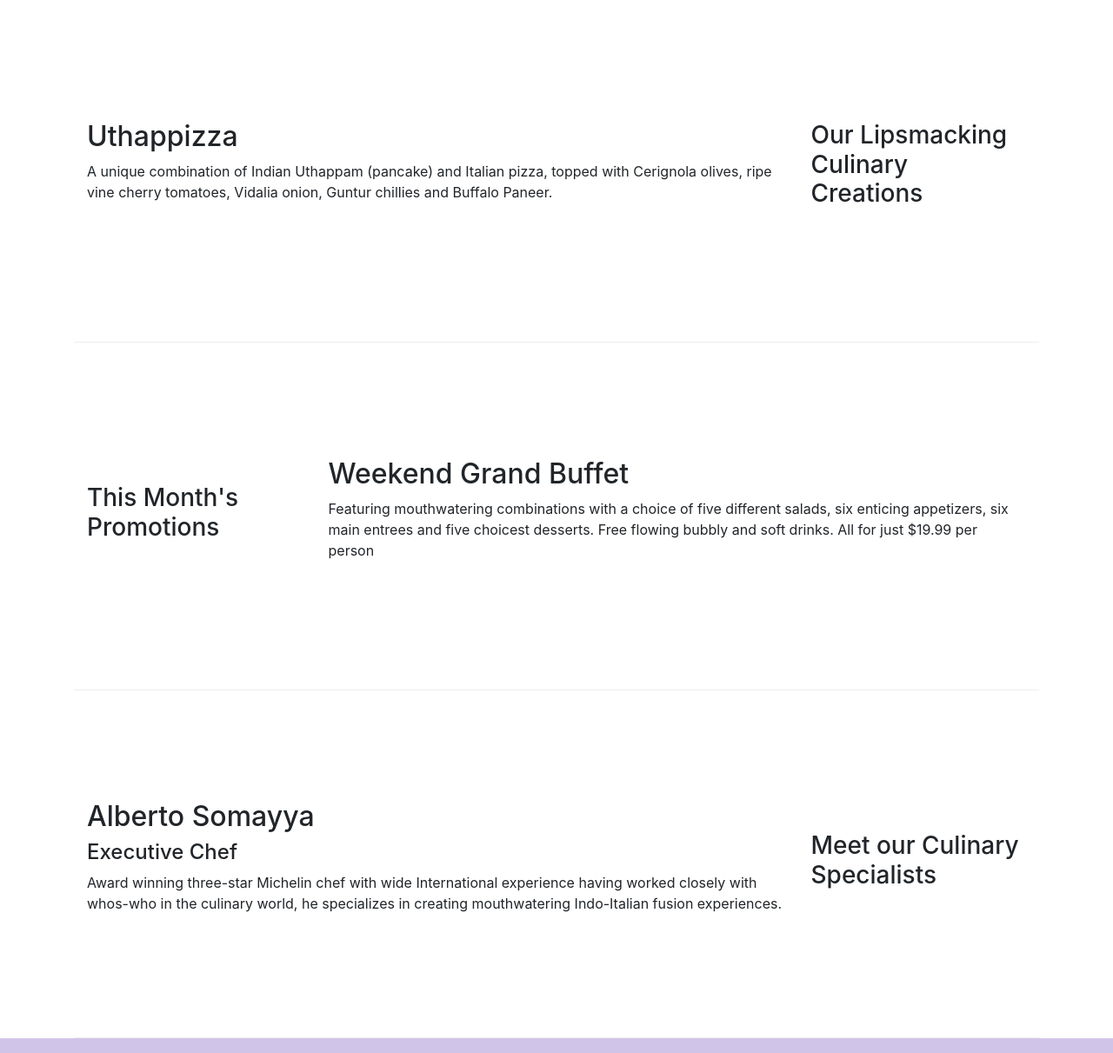
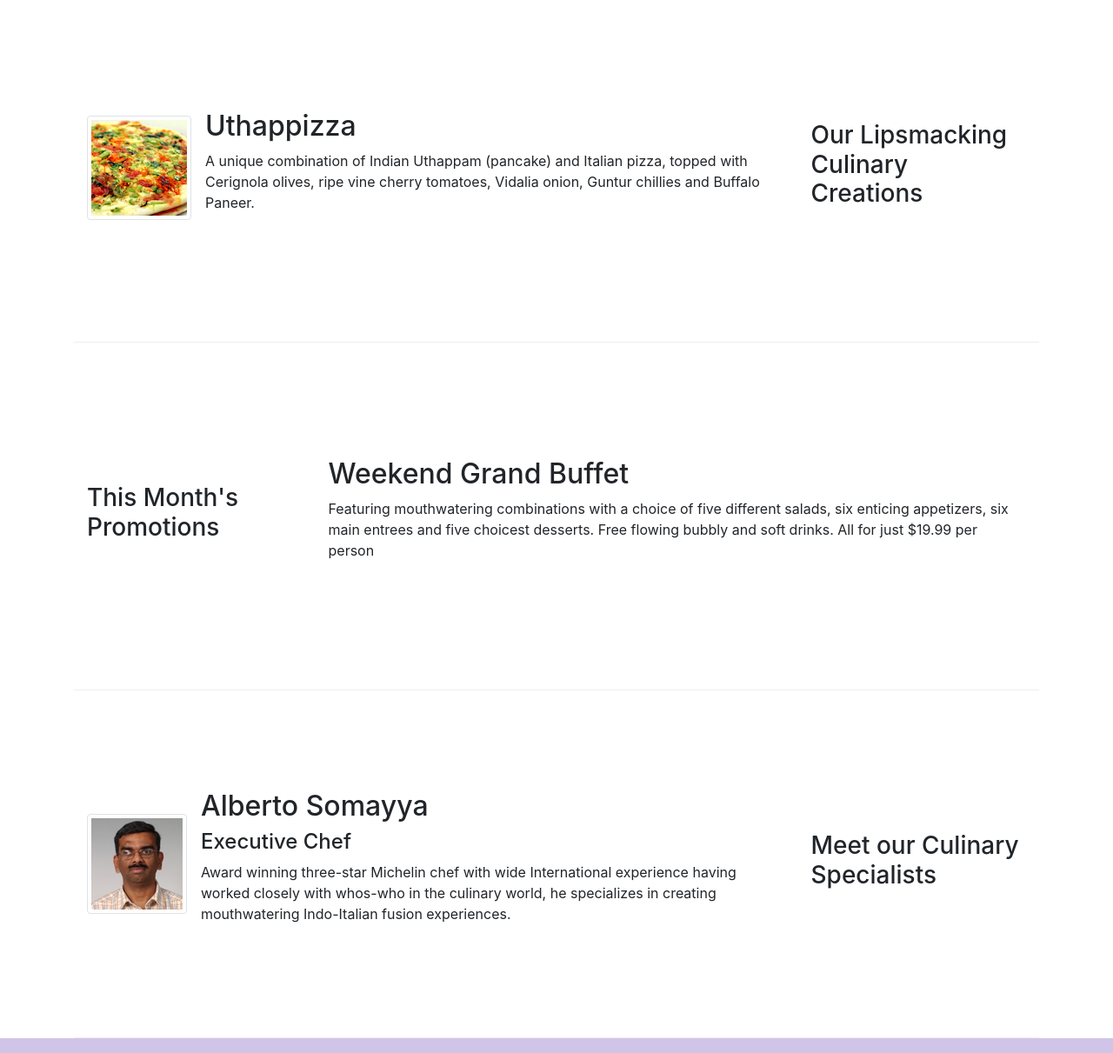
Before and after one commit to Sjx1254/Boot, a website: page index.html in a window 1280 px wide. Shown: the part 340-1551 px from the top of the page at 87% size. Drawn offline with nearby package versions, Linux system fonts and the light colour scheme.

Commit message:
images and media

```diff
--- a/index.html
+++ b/index.html
@@ -19,7 +19,7 @@
                 <span class="navbar-toggler-icon"></span>
 
             </button>
-            <a class="navbar-brand mr-auto" href="#">Ristorante Con Fusion</a>
+            <a class="navbar-brand mr-auto" href="#"><img src="img/logo.png" height="30" width="41"></a>
             <div class="collapse navbar-collapse" id="Navbar">
                 <ul class="navbar-nav mr-auto">
                     <li class="nav-item active"><a class="nav-link" href="#"><span class="fa fa-home fa-lg"></span>Home</a></li> <!-- you could use div or span here div will just make the icon cover the entire width-->
@@ -43,6 +43,7 @@
                     <p>We take inspiration from the World's best cuisines, and create a unique fusion experience. Our lipsmacking creations will tickle your culinary senses!</p>
                 </div>
                 <div class="col col-sm">
+                    <img src="img/logo.png" class="img-fluid">
                 </div>
             </div>
         </div>
@@ -54,8 +55,20 @@
                 <h3>Our Lipsmacking Culinary Creations</h3>
             </div>
             <div class="col col-sm order-sm-first col-md">
-                <h2>Uthappizza</h2>
-                <p class="d-none d-sm-block"> A unique combination of Indian Uthappam (pancake) and Italian pizza, topped with Cerignola olives, ripe vine cherry tomatoes, Vidalia onion, Guntur chillies and Buffalo Paneer.</p>
+                <div class="media">
+                    <img class="d-flex mr-3 img-thumbnail align-self-center"
+                        src="img/uthappizza.png" alt="uthappizza">
+
+                    <div class="media-body">
+                        <h2 class="mt-0">Uthappizza</h2>
+                        <p class="d-none d-sm-block"> A unique combination of Indian Uthappam (pancake) and Italian pizza, topped with Cerignola olives, ripe vine cherry tomatoes, Vidalia onion, Guntur chillies and Buffalo Paneer.</p>
+
+                    </div>
+
+
+
+                </div>
+
             </div>
         </div>
 
@@ -75,9 +88,21 @@
                 <h3>Meet our Culinary Specialists</h3>
             </div>
             <div class="col col-sm order-sm-first col-md">
-                <h2>Alberto Somayya</h2>
-                <h4>Executive Chef</h4>
-                <p class="d-none d-sm-block">Award winning three-star Michelin chef with wide International experience having worked closely with whos-who in the culinary world, he specializes in creating mouthwatering Indo-Italian fusion experiences. </p>
+                <div class="media"> <!-- you can use media top, media middle, media bottom to orient the image-->
+                    <img class="d-flex mr-3 img-thumbnail align-self-center"
+                        src="img/alberto.png" alt="uthappizza"> <!--the mr command can be changed to ml, mt, mb to control how far the text will be from the image-->
+                                                                <!--the align self center will center the picture in between the text vertically-->
+
+                    <div class="media-body"> <!---->
+                        <h2 class="mt-0">Alberto Somayya</h2> <!-- mt-0 makes the top margin of the description of the media set 0-->
+                        <h4>Executive Chef</h4>
+                        <p class="d-none d-sm-block">Award winning three-star Michelin chef with wide International experience having worked closely with whos-who in the culinary world, he specializes in creating mouthwatering Indo-Italian fusion experiences. </p>
+
+                    </div>
+
+
+
+                </div>
             </div>
         </div>
     </div>
```
Also changed, not shown: aboutus.html (+3 -2 lines), contactus.html (+3 -2 lines), img/alberto.png (added), img/buffet.png (added), img/logo.png (added), img/uthappizza.png (added), 2 other files.
